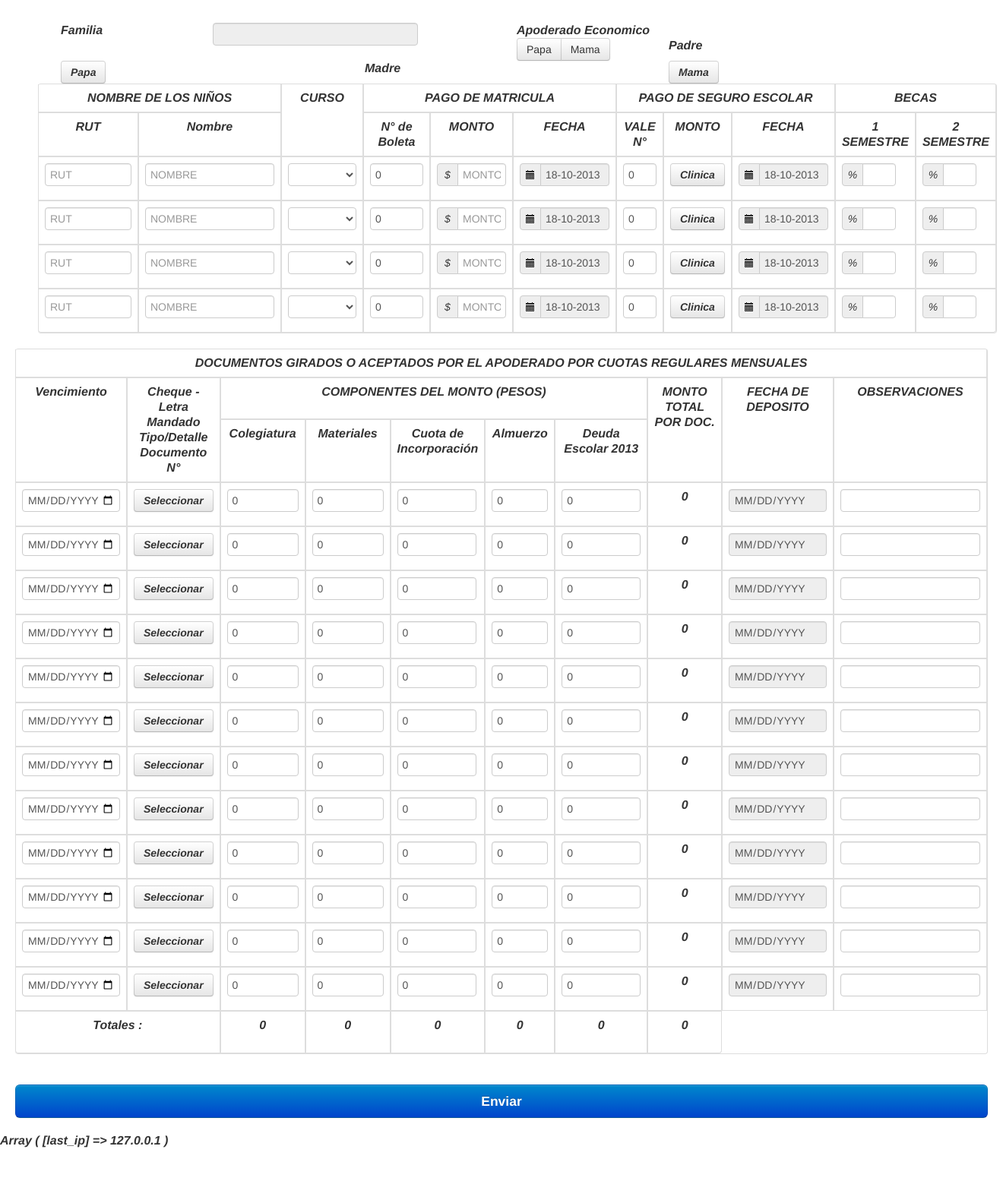
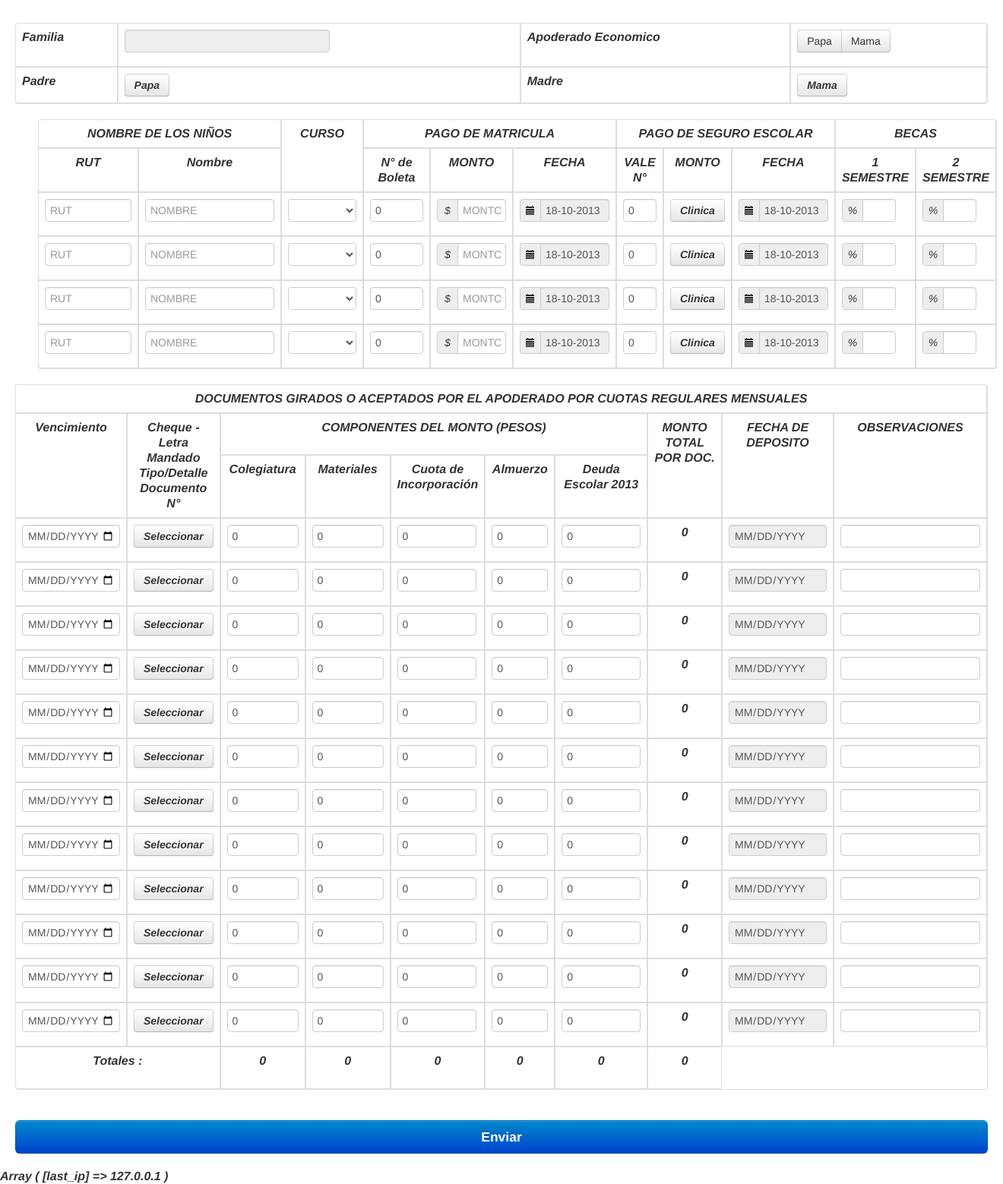
Before and after one commit to lhidalgo42/colegio2, a PHP site: page /vistas/Matriculas/index.php in a window 1320 px wide. Shown: the whole page at 76% size. Before the commit the page ends 1511 px from the top, so only its background shows below. Run offline with PHP 8.4, Linux system fonts and the light colour scheme; some libraries are stand-ins or nearby versions.

Commit message:
Revert "Cambio de Tabla a Spans"
This reverts commit 633a3cadf6b707bfe973c4e6c286186856811a0d.

```diff
--- a/vistas/Matriculas/padres.php
+++ b/vistas/Matriculas/padres.php
@@ -1,31 +1,21 @@
-<div class="span12">
-	<div>
-		<div class="span2"><strong>Familia</strong></div>
-		<div class="span4"><input type="text" id="familia" disabled class="span3"></div>
-		<div class="span4"><strong>Apoderado Economico</strong></div>
-		<div class="span2">
-			<div class="btn-group" id="AEconomico" data-toggle="buttons-radio">
-		    	<button type="button" class="btn" onClick="clickButton(0)">Papa</button>
-		    	<button type="button" class="btn" onClick="clickButton(1)">Mama</button>
-		    </div>
-		</div>
-	</div>
-	<div>
-		<div class="span2"><strong>Padre</strong></div>
-		<div class="span4">
-			<a id="modalPAPA" role="button" onClick="MostrarPadre(1)" class="btn" data-toggle="modal" rut="" nombre="" apellido1=""
-				apellido2="" fechaNac="" sexo="1" profesion="" direccion="" comuna="" email="" lugarTrabajo="" direccionTrabajo=""
-				telefonos="" aEconomico="" >
-				Papa
-			</a>
-		</div>
-		<div class="span4"><strong>Madre</strong></div>
-		<div class="span2">
-			<a id="modalMAMA" role="button" onClick="MostrarPadre(0)" class="btn" data-toggle="modal" rut="" nombre="" apellido1=""
-				apellido2="" fechaNac="" sexo="0" profesion="" direccion="" comuna="" email="" lugarTrabajo="" direccionTrabajo=""
-				telefonos="" aEconomico="">
-				Mama
-			</a>
-		</div>
-	</div>
-</div>
+<table  border="1" class="table table-bordered">
+  <tr>
+    <td><strong>Familia</strong></td>
+     <td><input type="text" id="familia" disabled class="span3"></td>
+    <td><strong>Apoderado Economico</strong></td>
+    <td>
+  <div class="btn-group" id="AEconomico" data-toggle="buttons-radio">
+ <button type="button" class="btn" onClick="clickButton(0)">Papa</button>
+ <button type="button" class="btn" onClick="clickButton(1)">Mama</button>
+</div></td>
+
+
+  </tr>
+  <tr>
+    <td><strong>Padre</strong></td>
+    <td><a id="modalPAPA" role="button" onClick="MostrarPadre(1)" class="btn" data-toggle="modal" rut="" nombre="" apellido1="" apellido2="" fechaNac="" sexo="1" profesion="" direccion="" comuna="" email="" lugarTrabajo="" direccionTrabajo="" telefonos="" aEconomico="" >Papa</a></td>
+    <td><strong>Madre</strong></td>
+    <td><a id="modalMAMA" role="button" onClick="MostrarPadre(0)" class="btn" data-toggle="modal" rut="" nombre="" apellido1="" apellido2="" fechaNac="" sexo="0" profesion="" direccion="" comuna="" email="" lugarTrabajo="" direccionTrabajo="" telefonos="" aEconomico="">Mama</a></td>
+
+  </tr>
+</table>
```
